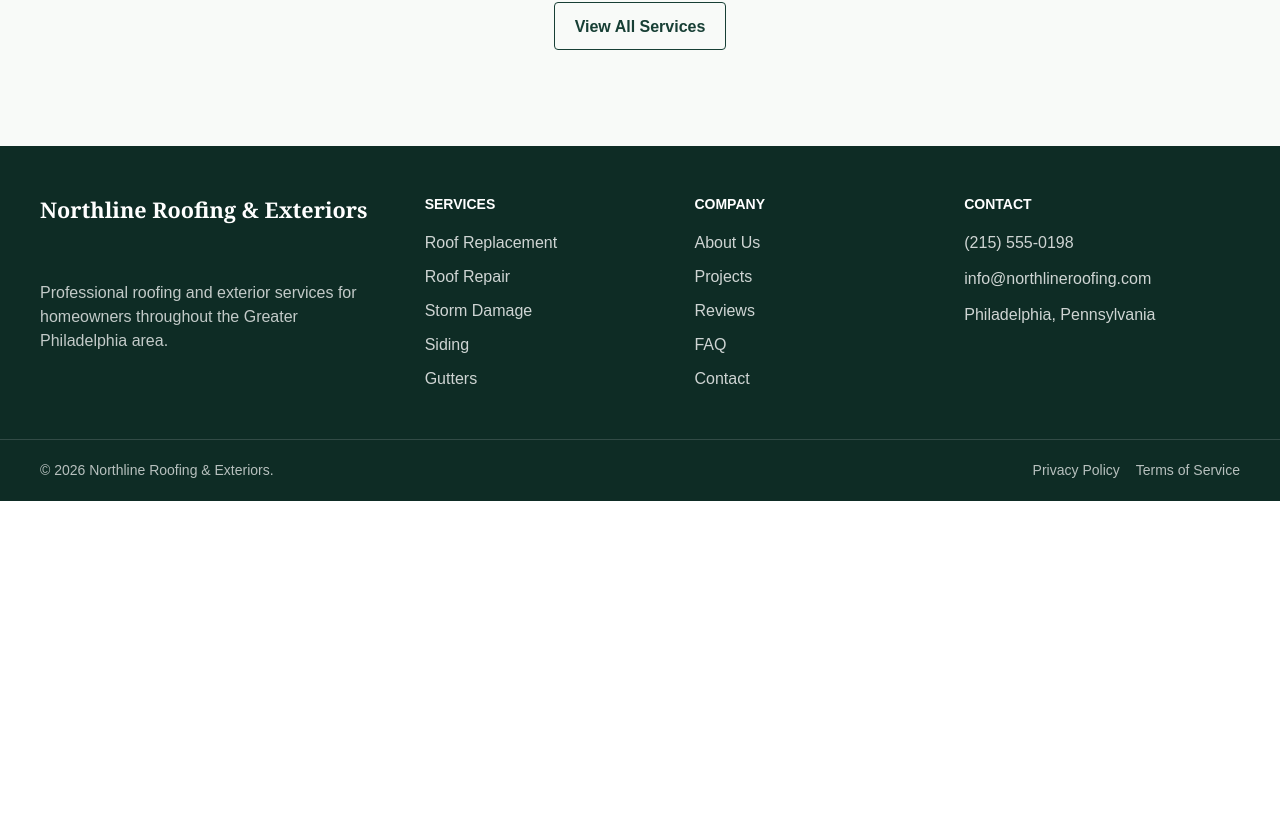
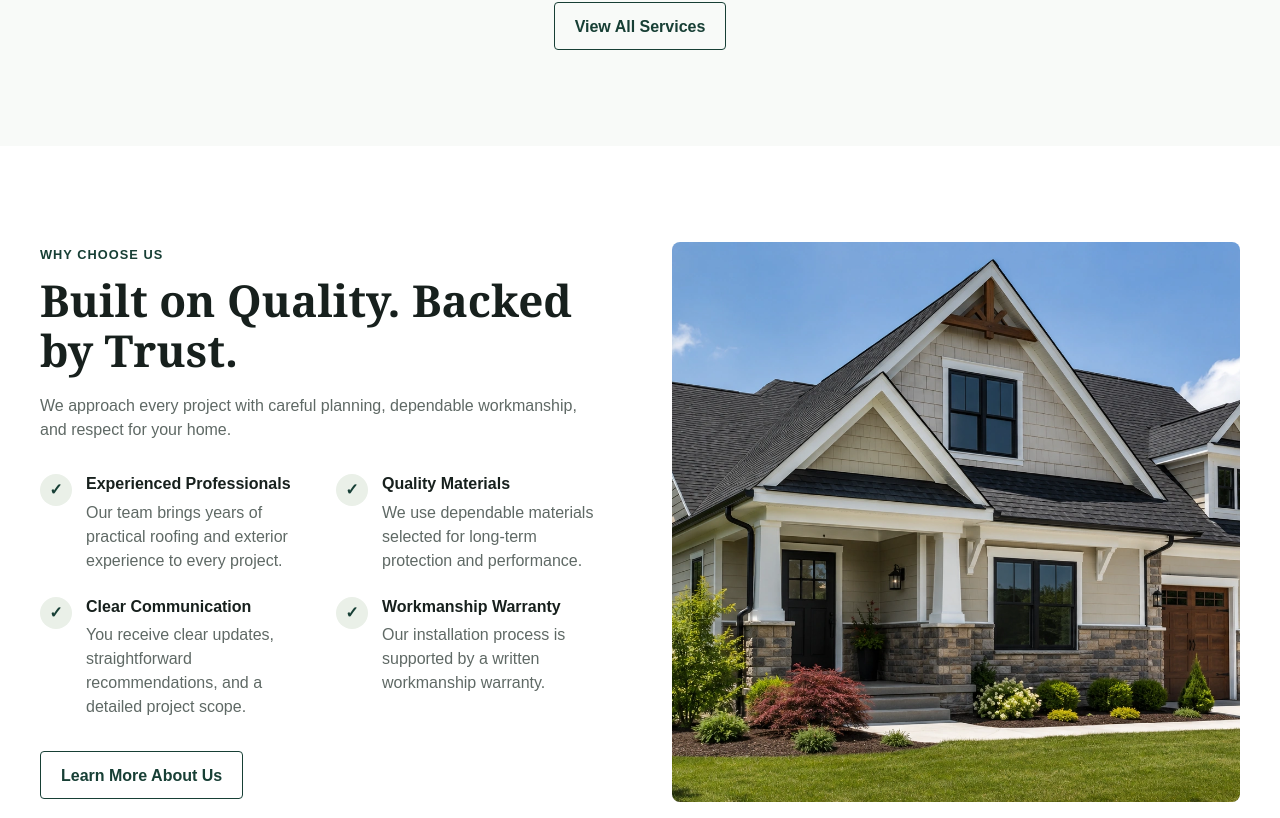
Before and after one commit to AndreyKharebov/northline-roofing, a React (Vite) app: page / in a window 1280 px wide. Shown: the part 2002-2820 px from the top of the page. Before the commit the page ends 2503 px from the top, so only its background shows below. Built offline with nearby package versions, Linux system fonts and the light colour scheme.

Commit message:
Add homepage about preview section

```diff
--- /dev/null
+++ b/src/components/home/About/AboutPreview.css
@@ -0,0 +1,110 @@
+.about-preview {
+  background-color: var(--color-white);
+}
+
+.about-preview__inner {
+  display: flex;
+  flex-direction: column;
+  gap: 40px;
+}
+
+.about-preview__content {
+  max-width: 680px;
+}
+
+.about-preview__eyebrow {
+  margin-bottom: 10px;
+  color: var(--color-primary);
+  font-size: 0.8rem;
+  font-weight: 700;
+  letter-spacing: 0.08em;
+  text-transform: uppercase;
+}
+
+.about-preview__title {
+  font-family: var(--font-heading);
+  font-size: 2rem;
+  line-height: 1.15;
+}
+
+.about-preview__description {
+  margin-top: 18px;
+  color: var(--color-text-light);
+}
+
+.about-preview__benefits {
+  display: flex;
+  flex-direction: column;
+  gap: 24px;
+  margin-block: 32px;
+}
+
+.about-preview__benefit {
+  display: flex;
+  align-items: flex-start;
+  gap: 14px;
+}
+
+.about-preview__check {
+  display: flex;
+  width: 32px;
+  height: 32px;
+  flex: 0 0 32px;
+  align-items: center;
+  justify-content: center;
+  border-radius: 50%;
+  background-color: var(--color-secondary);
+  color: var(--color-primary);
+  font-weight: 700;
+}
+
+.about-preview__benefit-title {
+  font-size: 1rem;
+  line-height: 1.3;
+}
+
+.about-preview__benefit-description {
+  margin-top: 6px;
+  color: var(--color-text-light);
+}
+
+.about-preview__media {
+  overflow: hidden;
+  border-radius: var(--radius-medium);
+}
+
+.about-preview__image {
+  width: 100%;
+  aspect-ratio: 4 / 3;
+  object-fit: cover;
+}
+
+@media (min-width: 760px) {
+  .about-preview__title {
+    font-size: 2.75rem;
+  }
+
+  .about-preview__benefits {
+    display: grid;
+    grid-template-columns: repeat(2, 1fr);
+  }
+}
+
+@media (min-width: 980px) {
+  .about-preview__inner {
+    display: grid;
+    grid-template-columns: minmax(0, 1fr) minmax(0, 1fr);
+    align-items: center;
+    gap: 64px;
+  }
+
+  .about-preview__media {
+    height: 100%;
+    min-height: 560px;
+  }
+
+  .about-preview__image {
+    height: 100%;
+    aspect-ratio: auto;
+  }
+}
--- /dev/null
+++ b/src/components/home/About/AboutPreview.jsx
@@ -0,0 +1,80 @@
+import aboutHouse from '../../../assets/images/about-house.webp';
+import Button from '../../common/Button/Button';
+
+import './AboutPreview.css';
+
+const benefits = [
+  {
+    title: 'Experienced Professionals',
+    description:
+      'Our team brings years of practical roofing and exterior experience to every project.',
+  },
+  {
+    title: 'Quality Materials',
+    description:
+      'We use dependable materials selected for long-term protection and performance.',
+  },
+  {
+    title: 'Clear Communication',
+    description:
+      'You receive clear updates, straightforward recommendations, and a detailed project scope.',
+  },
+  {
+    title: 'Workmanship Warranty',
+    description:
+      'Our installation process is supported by a written workmanship warranty.',
+  },
+];
+
+function AboutPreview() {
+  return (
+    <section className='about-preview section'>
+      <div className='container about-preview__inner'>
+        <div className='about-preview__content'>
+          <p className='about-preview__eyebrow'>Why Choose Us</p>
+
+          <h2 className='about-preview__title'>
+            Built on Quality. Backed by Trust.
+          </h2>
+
+          <p className='about-preview__description'>
+            We approach every project with careful planning, dependable
+            workmanship, and respect for your home.
+          </p>
+          <ul className='about-preview__benefits'>
+            {benefits.map((benefit) => (
+              <li className='about-preview__benefit' key={benefit.title}>
+                <span className='about-preview__check' aria-hidden='true'>
+                  ✓
+                </span>
+                <div>
+                  <h3 className='about-preview__benefit-title'>
+                    {benefit.title}
+                  </h3>
+
+                  <p className='about-preview__benefit-description'>
+                    {benefit.description}
+                  </p>
+                </div>
+              </li>
+            ))}
+          </ul>
+
+          <Button to='/about' variant='secondary'>
+            Learn More About Us
+          </Button>
+        </div>
+
+        <div className='about-preview__media'>
+          <img
+            className='about-preview__image'
+            src={aboutHouse}
+            alt='Professionally completed residential roofing project'
+          />
+        </div>
+      </div>
+    </section>
+  );
+}
+
+export default AboutPreview;
--- a/src/pages/HomePage/HomePage.jsx
+++ b/src/pages/HomePage/HomePage.jsx
@@ -1,6 +1,7 @@
 import Hero from '../../components/home/Hero/hero';
 import Stats from '../../components/home/Stats/Stats';
 import ServicesPreview from '../../components/home/Services/ServicesPreview';
+import AboutPreview from '../../components/home/About/AboutPreview';
 
 function HomePage() {
   return (
@@ -8,6 +9,7 @@ function HomePage() {
       <Hero />
       <Stats />
       <ServicesPreview />
+      <AboutPreview />
     </>
   );
 }
```
Also changed, not shown: src/assets/images/about-house.webp (added).
